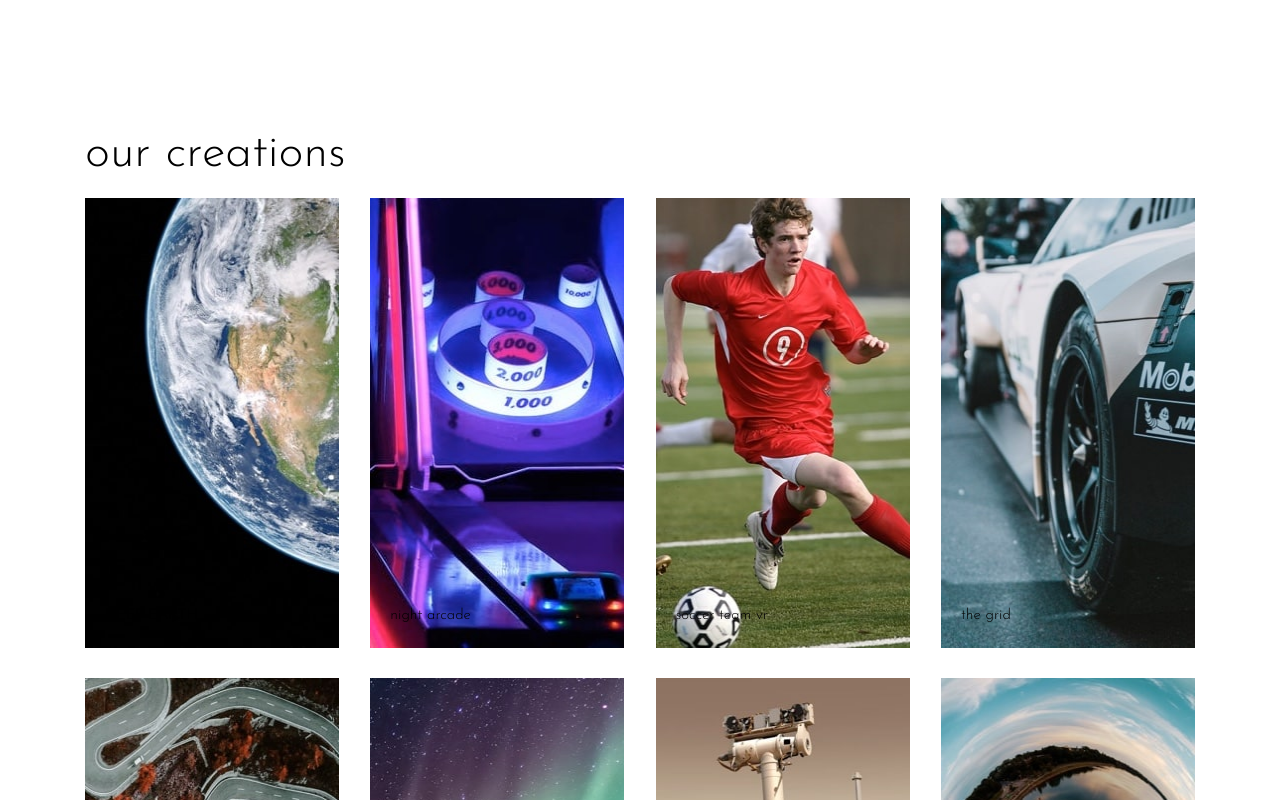
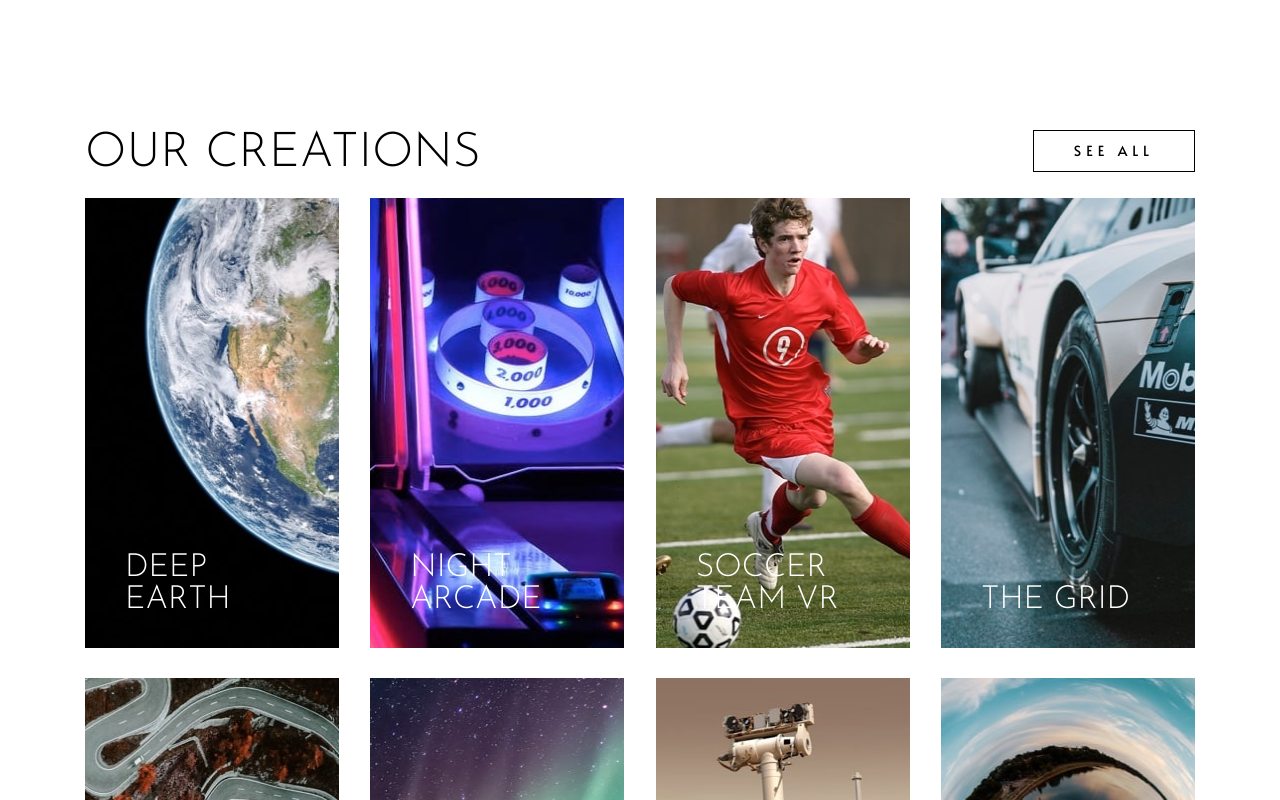
Before and after one commit to tsertic/loopstudio_landing_page, a Next.js app: page / in a window 1280 px wide. Shown: the part 1380-2180 px from the top of the page. Built offline with nearby package versions, Linux system fonts and the light colour scheme.

Commit message:
finished creationCard component

```diff
--- a/src/app/globals.css
+++ b/src/app/globals.css
@@ -28,7 +28,7 @@
 }
 @layer components {
   .container-wide {
-    @apply w-full max-w-[1110px] mx-auto max-lg:px-[24px];
+    @apply w-full max-w-[1110px] mx-auto max-[1158px]:px-[24px];
   }
   .social-icon {
     @apply group-hover:fill-primary-focus fill-base-100 transition-all duration-300;
--- a/src/components/cards/CreationCard.tsx
+++ b/src/components/cards/CreationCard.tsx
@@ -6,15 +6,24 @@ interface ICreationCard {
 }
 export const CreationCard: React.FC<ICreationCard> = ({ cardData }) => {
   return (
-    <div className="w-full h-[120px] md:max-w-[254px] md:h-[450px]  relative">
+    <div className="w-full h-[120px] md:max-w-[254px] md:h-[450px]  relative group cursor-pointer">
       <Image
         src={cardData.imgUrlDesktop}
         height={450}
         width={250}
         alt={cardData.text}
-        className="w-full h-full"
+        className="w-full h-full hidden md:block group-hover:opacity-30"
       />
-      <h3 className="absolute bottom-[20px] left-[20px]">{cardData.text}</h3>
+      <Image
+        src={cardData.imgUrlMobile}
+        height={120}
+        width={327}
+        alt={cardData.text}
+        className="w-full h-full md:hidden object-cover"
+      />
+      <h3 className="absolute bottom-[32px] left-[40px] text-headingMMobile md:text-headingM uppercase text-white max-w-[165px] group-hover:text-black">
+        {cardData.text}
+      </h3>
     </div>
   );
 };
--- a/src/components/pageSections/Homepage/Creations.tsx
+++ b/src/components/pageSections/Homepage/Creations.tsx
@@ -1,18 +1,27 @@
 import { CreationCard } from "@/components/cards/CreationCard";
 import { creationsCardItems } from "@/constants";
+import Link from "next/link";
 import React from "react";
 
 export const Creations = () => {
   return (
-    <div className="container-wide">
-      <h2 className="text-headingLMobile md:text-headingL mb-[20px]">
+    <div className="container-wide relative">
+      <h2 className="text-headingLMobile md:text-headingL mb-[20px] uppercase">
         our creations
       </h2>
+
       <div className="flex max-md:flex-col flex-wrap gap-[30px] justify-between">
         {creationsCardItems.map((cardData) => {
           return <CreationCard cardData={cardData} key={cardData._id} />;
         })}
       </div>
+      <Link
+        href="#"
+        aria-label="see all creations"
+        className=" md:absolute md:right-0 md:top-0 uppercase text-[14px] leading-[100%] tracking-[5px] py-[13px] px-[40px] inline-block border-[1px] border-base-content"
+      >
+        see all
+      </Link>
     </div>
   );
 };
--- a/src/constants/index.ts
+++ b/src/constants/index.ts
@@ -100,43 +100,43 @@ export const creationsCardItems = [
   {
     _id: "1",
     imgUrlDesktop: "/images/desktop/image-night-arcade.jpg",
-    imgUrlMobile: "/images/desktop/image-night-arcade.jpg",
+    imgUrlMobile: "/images/mobile/image-night-arcade.jpg",
     text: "night arcade",
   },
   {
     _id: "2",
     imgUrlDesktop: "/images/desktop/image-soccer-team.jpg",
-    imgUrlMobile: "/images/desktop/image-soccer-team.jpg",
+    imgUrlMobile: "/images/mobile/image-soccer-team.jpg",
     text: "soccer team vr",
   },
   {
     _id: "3",
     imgUrlDesktop: "/images/desktop/image-grid.jpg",
-    imgUrlMobile: "/images/desktop/image-grid.jpg",
+    imgUrlMobile: "/images/mobile/image-grid.jpg",
     text: "the grid",
   },
   {
     _id: "4",
     imgUrlDesktop: "/images/desktop/image-from-above.jpg",
-    imgUrlMobile: "/images/desktop/image-from-above.jpg",
+    imgUrlMobile: "/images/mobile/image-from-above.jpg",
     text: "from up above vr",
   },
   {
     _id: "5",
     imgUrlDesktop: "/images/desktop/image-pocket-borealis.jpg",
-    imgUrlMobile: "/images/desktop/image-pocket-borealis.jpg",
+    imgUrlMobile: "/images/mobile/image-pocket-borealis.jpg",
     text: "pocket borealis",
   },
   {
     _id: "6",
     imgUrlDesktop: "/images/desktop/image-curiosity.jpg",
-    imgUrlMobile: "/images/desktop/image-curiosity.jpg",
+    imgUrlMobile: "/images/mobile/image-curiosity.jpg",
     text: "the curiosity",
   },
   {
     _id: "7",
     imgUrlDesktop: "/images/desktop/image-fisheye.jpg",
-    imgUrlMobile: "/images/desktop/image-fisheye.jpg",
+    imgUrlMobile: "/images/mobile/image-fisheye.jpg",
     text: "make it fisheye",
   },
 ];
--- a/tailwind.config.ts
+++ b/tailwind.config.ts
@@ -28,6 +28,8 @@ const config: Config = {
         headingXLMobile: ["40px", { fontWeight: "300", lineHeight: "38px" }],
         headingL: ["48px", { lineHeight: "100%", fontWeight: "300" }],
         headingLMobile: ["32px", { lineHeight: "100%", fontWeight: "300" }],
+        headingM: ["32px", { lineHeight: "100%", fontWeight: "300" }],
+        headingMMobile: ["24px", { lineHeight: "100%", fontWeight: "300" }],
       },
       boxShadow: {
         button: "0 15px 15px -10px #FF9F8E",
```
